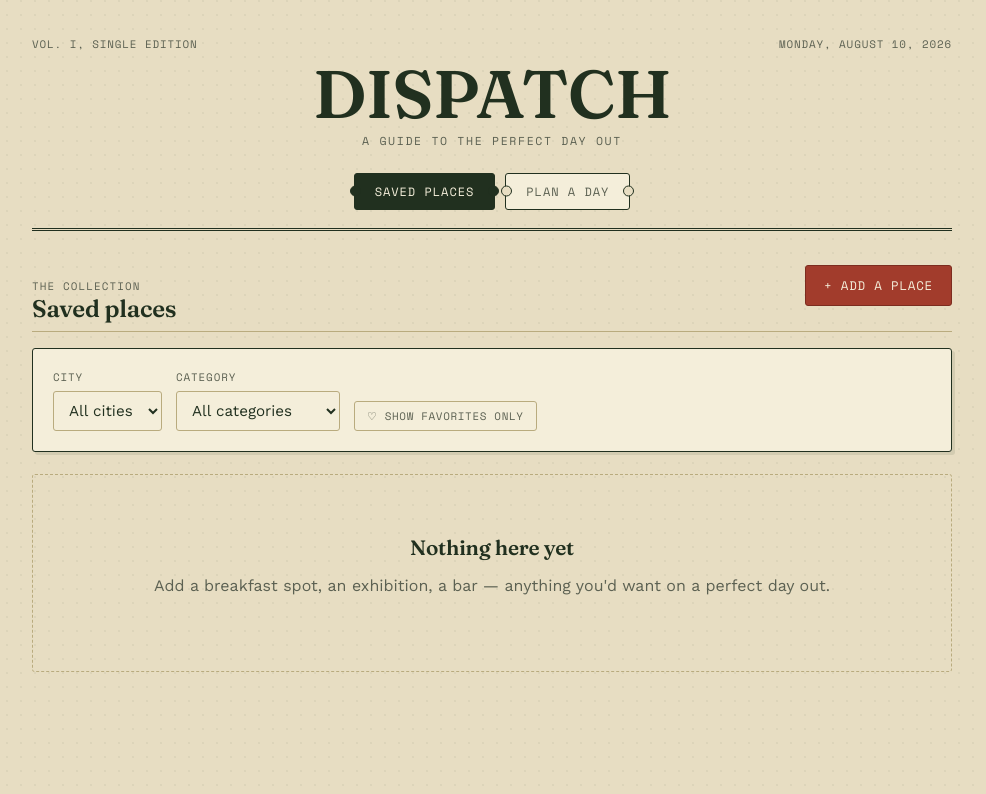
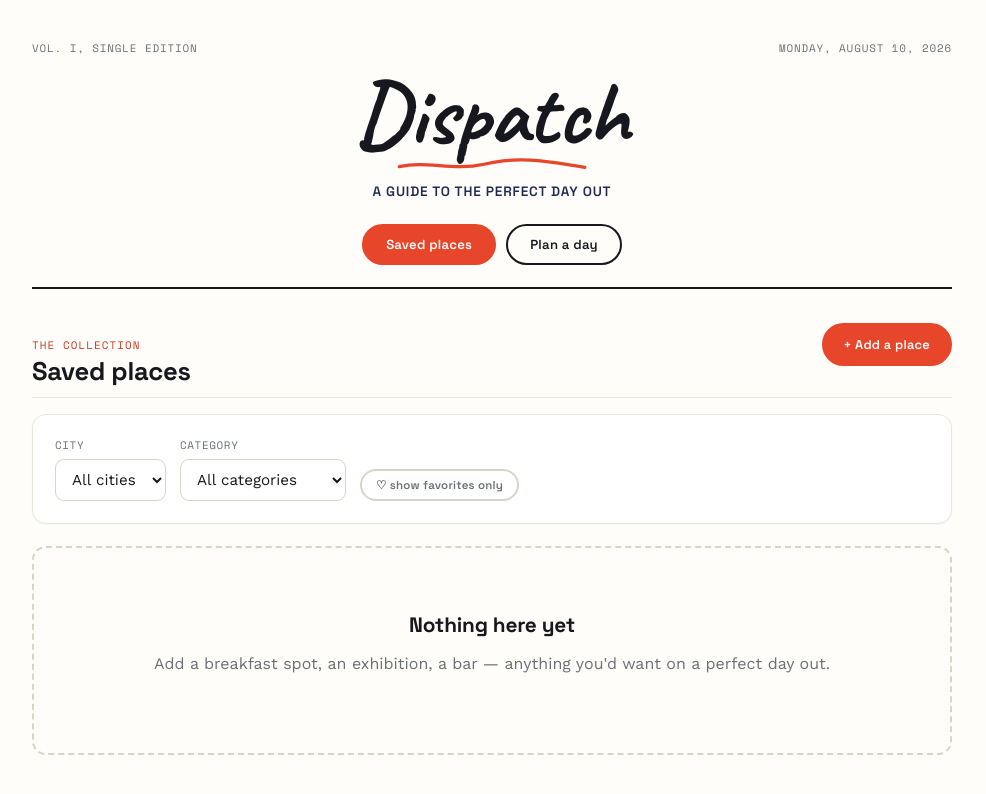
Before and after one commit to isabellaronnanderson-png/date-planner, a React (Vite) app: page / in a window 1280 px wide. Shown: the top 794 px of the page, without its empty margins (148-1134 px from the left). Built offline with nearby package versions, Linux system fonts and the light colour scheme.

Commit message:
Add files via upload

```diff
--- a/index.html
+++ b/index.html
@@ -4,10 +4,11 @@
     <meta charset="UTF-8" />
     <meta name="viewport" content="width=device-width, initial-scale=1.0" />
     <title>Dispatch — a perfect day, planned</title>
+    <link rel="icon" type="image/svg+xml" href="/favicon.svg" />
     <link rel="preconnect" href="https://fonts.googleapis.com" />
     <link rel="preconnect" href="https://fonts.gstatic.com" crossorigin />
     <link
-      href="https://fonts.googleapis.com/css2?family=Fraunces:ital,opsz,wght@0,9..144,400;0,9..144,500;0,9..144,600;0,9..144,700;1,9..144,500&family=Work+Sans:wght@400;500;600&family=Space+Mono:wght@400;700&display=swap"
+      href="https://fonts.googleapis.com/css2?family=Caveat:wght@600;700&family=Space+Grotesk:wght@500;600;700&family=Work+Sans:wght@400;500;600&family=Space+Mono:wght@400;700&display=swap"
       rel="stylesheet"
     />
     <meta name="description" content="Dispatch — plan the perfect day out, one clipping at a time." />
--- a/src/App.jsx
+++ b/src/App.jsx
@@ -2,6 +2,7 @@ import { useEffect, useState } from 'react';
 import SavedPlacesTab from './pages/SavedPlacesTab';
 import PlanTab from './pages/PlanTab';
 import { getPlaces, addPlace, updatePlace, deletePlace, getCities } from './lib/storage';
+import { SquiggleUnderline } from './components/icons';
 
 const today = new Date().toLocaleDateString('en-US', { weekday: 'long', month: 'long', day: 'numeric', year: 'numeric' });
 
@@ -44,7 +45,8 @@ export default function App() {
           <span>Vol. I, single edition</span>
           <span>{today}</span>
         </div>
-        <h1 className="masthead-title">DISPATCH</h1>
+        <h1 className="masthead-title">Dispatch</h1>
+        <SquiggleUnderline className="masthead-doodle" />
         <div className="masthead-tagline">A guide to the perfect day out</div>
 
         <nav className="tab-row">
--- /dev/null
+++ b/src/components/icons.jsx
@@ -0,0 +1,84 @@
+// Small hand-drawn-style line icons, single color, currentColor stroke.
+// Kept loose and a little imperfect on purpose — no perfectly round circles
+// or straight-ruler lines, in keeping with the sketched menu-doodle feel.
+
+const base = {
+  viewBox: '0 0 40 40',
+  fill: 'none',
+  stroke: 'currentColor',
+  strokeWidth: 2.4,
+  strokeLinecap: 'round',
+  strokeLinejoin: 'round'
+};
+
+export function BreakfastIcon(props) {
+  return (
+    <svg {...base} {...props}>
+      <path d="M10 15 h16 l-1 12 a7 7 0 0 1 -7 6 h-1 a7 7 0 0 1 -7 -6 z" />
+      <path d="M26 17 h4 a4 4 0 0 1 0.5 8 h-3.5" />
+      <path d="M14 9 q2 -3 -0.5 -5.5" />
+      <path d="M20 9 q2 -3 -0.5 -5.5" />
+    </svg>
+  );
+}
+
+export function DayActivityIcon(props) {
+  return (
+    <svg {...base} {...props}>
+      <path d="M20 14 a6.5 6 0 1 1 -0.3 0 z" />
+      <path d="M20 4 v4" />
+      <path d="M20 32 v4" />
+      <path d="M8 20 h4" />
+      <path d="M28 20 h4" />
+      <path d="M11 11 l3 3" />
+      <path d="M26 26 l3 3" />
+      <path d="M29 11 l-3 3" />
+      <path d="M14 26 l-3 3" />
+    </svg>
+  );
+}
+
+export function NightActivityIcon(props) {
+  return (
+    <svg {...base} {...props}>
+      <path d="M25 8 a12 12 0 1 0 8 19 a9.5 9.5 0 0 1 -8 -19 z" />
+      <path d="M11 12 l1.3 2.6 L15 16 l-2.7 1.3 L11 20 l-1.3 -2.7 L7 16 l2.7 -1.4 Z" />
+    </svg>
+  );
+}
+
+export function DinnerIcon(props) {
+  return (
+    <svg {...base} {...props}>
+      <path d="M13 6 v11 a3 3 0 0 0 6 0 V6" />
+      <path d="M16 6 v28" />
+      <path d="M27 6 c-2 3 -2 8 0 11 v17" />
+      <path d="M27 6 v9" />
+    </svg>
+  );
+}
+
+export function DrinksIcon(props) {
+  return (
+    <svg {...base} {...props}>
+      <path d="M11 7 h18 l-2.5 12 a5.5 5.5 0 0 1 -5.4 4.5 h-2.2 a5.5 5.5 0 0 1 -5.4 -4.5 z" />
+      <path d="M20 23.5 v9" />
+      <path d="M14 34 h12" />
+      <path d="M13 12 h14" />
+    </svg>
+  );
+}
+
+// A loose hand-drawn underline squiggle, used beneath the wordmark.
+export function SquiggleUnderline(props) {
+  return (
+    <svg viewBox="0 0 240 20" fill="none" {...props}>
+      <path
+        d="M4 12 C 40 4, 70 18, 110 9 S 180 3, 236 13"
+        stroke="currentColor"
+        strokeWidth="4"
+        strokeLinecap="round"
+      />
+    </svg>
+  );
+}
--- a/src/index.css
+++ b/src/index.css
@@ -1,47 +1,41 @@
 /* ============================================================
    DISPATCH — design tokens
-   Editorial travel-zine aesthetic: postcards, ticket stubs,
-   postage-stamp category marks, ink-stamp annotations.
+   Modern travel-book / trendy-menu aesthetic: white background,
+   bold color-blocking, a script wordmark, hand-drawn line icons.
    ============================================================ */
 
 :root {
-  /* paper + ink */
-  --paper: #e7ddc2;         /* masthead / page background — aged linen paper */
-  --paper-light: #f4eeda;   /* card stock — lighter, cleaner */
-  --paper-deep: #dcd0ac;    /* recessed panels, input wells */
-  --ink: #21301f;           /* primary text — deep forest-ink, not pure black */
-  --ink-soft: #5c6152;      /* secondary text */
-  --line: #b9ab7e;          /* rules, dashed perforation, borders */
-  --line-soft: #d3c69a;
+  --bg: #fefdf9;
+  --surface: #ffffff;
+  --surface-sunk: #f6f4ee;
+  --ink: #16181d;
+  --ink-soft: #6b6f76;
+  --line: #e8e5dc;
+  --line-strong: #d8d4c6;
 
-  /* accents — each a "stamp" color, used sparingly and specifically */
-  --red: #a23c2c;           /* postage-stamp red — primary actions, dinner */
-  --red-ink: #7c2c1f;
-  --teal: #3c6e6a;          /* travel-poster teal — day activity, links */
-  --indigo: #2e3a52;        /* deep dusk indigo — night activity */
-  --gold: #b8863a;          /* mustard gold — breakfast, closing-soon stamp */
-  --plum: #6d3f57;          /* drinks */
+  --red: #e8462b;
+  --red-deep: #c63a22;
+  --navy: #1d2b53;
+  --mustard: #f2a93b;
+  --teal: #2e8b74;
+  --plum: #c6538c;
 
-  /* type */
-  --font-display: 'Fraunces', Georgia, serif;
+  --font-script: 'Caveat', cursive;
+  --font-display: 'Space Grotesk', sans-serif;
   --font-body: 'Work Sans', -apple-system, sans-serif;
   --font-mono: 'Space Mono', ui-monospace, monospace;
 
-  --radius: 3px;
+  --radius: 14px;
+  --radius-sm: 9px;
+  --radius-pill: 999px;
 }
 
 * { box-sizing: border-box; }
-
-html, body, #root {
-  height: 100%;
-}
+html, body, #root { height: 100%; }
 
 body {
   margin: 0;
-  background: var(--paper);
-  background-image:
-    radial-gradient(circle at 1px 1px, rgba(33,48,31,0.05) 1px, transparent 0);
-  background-size: 14px 14px;
+  background: var(--bg);
   color: var(--ink);
   font-family: var(--font-body);
   -webkit-font-smoothing: antialiased;
@@ -49,47 +43,32 @@ body {
 
 h1, h2, h3, h4 {
   font-family: var(--font-display);
-  font-weight: 600;
+  font-weight: 700;
   margin: 0;
   letter-spacing: -0.01em;
 }
 
-button {
-  font-family: var(--font-body);
-  cursor: pointer;
-}
-
-input, select, textarea {
-  font-family: var(--font-body);
-  font-size: 0.95rem;
-}
-
-a { color: var(--teal); }
-
-::selection { background: var(--gold); color: var(--paper-light); }
+button { font-family: var(--font-body); cursor: pointer; }
+input, select, textarea { font-family: var(--font-body); font-size: 0.95rem; }
+a { color: var(--red-deep); }
+::selection { background: var(--mustard); color: var(--ink); }
 
 /* ------------------------------------------------------------
    Layout shell
    ------------------------------------------------------------ */
 
-.app-shell {
-  max-width: 960px;
-  margin: 0 auto;
-  padding: 0 20px 80px;
-}
-
-@media (max-width: 640px) {
-  .app-shell { padding: 0 14px 60px; }
-}
+.app-shell { max-width: 960px; margin: 0 auto; padding: 0 20px 80px; }
+@media (max-width: 640px) { .app-shell { padding: 0 14px 60px; } }
 
 /* ------------------------------------------------------------
-   Masthead — newspaper/zine header
+   Masthead
    ------------------------------------------------------------ */
 
 .masthead {
-  padding: 36px 0 18px;
-  border-bottom: 3px double var(--ink);
-  margin-bottom: 22px;
+  padding: 40px 0 22px;
+  border-bottom: 2px solid var(--ink);
+  margin-bottom: 26px;
+  text-align: center;
 }
 
 .masthead-top {
@@ -101,26 +80,36 @@ a { color: var(--teal); }
   letter-spacing: 0.08em;
   text-transform: uppercase;
   color: var(--ink-soft);
-  margin-bottom: 10px;
+  margin-bottom: 18px;
+  text-align: left;
 }
 
 .masthead-title {
-  font-size: clamp(2.6rem, 8vw, 4.2rem);
-  text-align: center;
-  line-height: 0.95;
-  margin: 4px 0 6px;
+  font-family: var(--font-script);
+  font-weight: 700;
+  font-size: clamp(3.4rem, 12vw, 5.6rem);
+  line-height: 0.9;
+  color: var(--ink);
+}
+
+.masthead-doodle {
+  width: 200px;
+  max-width: 60%;
+  height: 16px;
+  color: var(--red);
+  margin: 2px auto 10px;
+  display: block;
 }
 
 .masthead-tagline {
-  text-align: center;
-  font-family: var(--font-mono);
-  font-size: 0.72rem;
-  letter-spacing: 0.14em;
+  font-family: var(--font-display);
+  font-weight: 600;
+  font-size: 0.85rem;
+  letter-spacing: 0.06em;
   text-transform: uppercase;
-  color: var(--ink-soft);
+  color: var(--navy);
 }
 
-/* Tabs styled as ticket stubs */
 .tab-row {
   display: flex;
   gap: 10px;
@@ -130,42 +119,22 @@ a { color: var(--teal); }
 }
 
 .tab-stub {
-  position: relative;
-  font-family: var(--font-mono);
-  font-size: 0.75rem;
-  letter-spacing: 0.08em;
-  text-transform: uppercase;
-  padding: 9px 20px;
-  background: var(--paper-light);
-  border: 1.5px solid var(--ink);
-  border-radius: var(--radius);
-  color: var(--ink-soft);
-  transition: background 0.15s ease, color 0.15s ease, transform 0.1s ease;
+  font-family: var(--font-display);
+  font-weight: 600;
+  font-size: 0.82rem;
+  letter-spacing: 0.02em;
+  padding: 10px 22px;
+  background: transparent;
+  border: 2px solid var(--ink);
+  border-radius: var(--radius-pill);
+  color: var(--ink);
+  transition: background 0.15s ease, color 0.15s ease, transform 0.1s ease, border-color 0.15s ease;
 }
-
-.tab-stub::before, .tab-stub::after {
-  content: '';
-  position: absolute;
-  width: 9px;
-  height: 9px;
-  background: var(--paper);
-  border: 1.5px solid var(--ink);
-  border-radius: 50%;
-  top: 50%;
-  transform: translateY(-50%);
-}
-.tab-stub::before { left: -5px; }
-.tab-stub::after { right: -5px; }
-
 .tab-stub:hover { transform: translateY(-1px); }
-
 .tab-stub.active {
-  background: var(--ink);
-  color: var(--paper-light);
-  border-color: var(--ink);
-}
-.tab-stub.active::before, .tab-stub.active::after {
-  background: var(--ink);
+  background: var(--red);
+  border-color: var(--red);
+  color: #fff;
 }
 
 /* ------------------------------------------------------------
@@ -178,20 +147,18 @@ a { color: var(--teal); }
   justify-content: space-between;
   gap: 12px;
   margin: 34px 0 16px;
+  padding-bottom: 10px;
   border-bottom: 1px solid var(--line);
-  padding-bottom: 8px;
 }
-
-.section-head h2 {
-  font-size: 1.5rem;
-}
-
+.section-head h2 { font-size: 1.6rem; }
 .section-eyebrow {
   font-family: var(--font-mono);
   font-size: 0.68rem;
   letter-spacing: 0.1em;
   text-transform: uppercase;
-  color: var(--ink-soft);
+  color: var(--red-deep);
+  display: block;
+  margin-bottom: 2px;
 }
 
 /* ------------------------------------------------------------
@@ -199,206 +166,74 @@ a { color: var(--teal); }
    ------------------------------------------------------------ */
 
 .btn {
-  font-family: var(--font-mono);
-  font-size: 0.78rem;
-  letter-spacing: 0.06em;
-  text-transform: uppercase;
-  padding: 10px 18px;
-  border: 1.5px solid var(--ink);
+  font-family: var(--font-display);
+  font-weight: 600;
+  font-size: 0.8rem;
+  letter-spacing: 0.02em;
+  padding: 11px 20px;
+  border: 2px solid var(--ink);
   background: transparent;
   color: var(--ink);
-  border-radius: var(--radius);
-  transition: background 0.15s ease, color 0.15s ease;
+  border-radius: var(--radius-pill);
+  transition: background 0.15s ease, color 0.15s ease, transform 0.1s ease;
 }
-.btn:hover { background: var(--ink); color: var(--paper-light); }
+.btn:hover { background: var(--ink); color: #fff; transform: translateY(-1px); }
 
-.btn-primary {
-  background: var(--red);
-  border-color: var(--red-ink);
-  color: var(--paper-light);
-}
-.btn-primary:hover { background: var(--red-ink); }
+.btn-primary { background: var(--red); border-color: var(--red); color: #fff; }
+.btn-primary:hover { background: var(--red-deep); border-color: var(--red-deep); }
 
-.btn-ghost {
-  border-color: var(--line);
-  color: var(--ink-soft);
-}
-.btn-ghost:hover { background: var(--paper-deep); color: var(--ink); }
+.btn-ghost { border-color: var(--line-strong); color: var(--ink-soft); }
+.btn-ghost:hover { background: var(--surface-sunk); color: var(--ink); border-color: var(--line-strong); }
 
-.btn-sm { padding: 6px 12px; font-size: 0.68rem; }
-
+.btn-sm { padding: 7px 14px; font-size: 0.72rem; }
 .btn[disabled] { opacity: 0.4; cursor: not-allowed; }
-.btn[disabled]:hover { background: transparent; color: var(--ink); }
+.btn[disabled]:hover { background: transparent; color: var(--ink); transform: none; }
 
 /* ------------------------------------------------------------
    Form fields
    ------------------------------------------------------------ */
 
 .field { display: flex; flex-direction: column; gap: 6px; }
-
 .field label {
   font-family: var(--font-mono);
   font-size: 0.68rem;
-  letter-spacing: 0.08em;
+  letter-spacing: 0.06em;
   text-transform: uppercase;
   color: var(--ink-soft);
 }
-
 .field input, .field select, .field textarea {
-  padding: 9px 11px;
-  background: var(--paper-light);
-  border: 1.5px solid var(--line);
-  border-radius: var(--radius);
+  padding: 10px 12px;
+  background: var(--surface);
+  border: 1.5px solid var(--line-strong);
+  border-radius: var(--radius-sm);
   color: var(--ink);
 }
 .field input:focus, .field select:focus, .field textarea:focus {
-  outline: 2px solid var(--teal);
-  outline-offset: 1px;
-  border-color: var(--teal);
+  outline: none;
+  border-color: var(--red);
+  box-shadow: 0 0 0 3px rgba(232, 70, 43, 0.12);
 }
-
-.field-row {
-  display: grid;
-  grid-template-columns: 1fr 1fr;
-  gap: 14px;
-}
-@media (max-width: 520px) {
-  .field-row { grid-template-columns: 1fr; }
-}
+.field-row { display: grid; grid-template-columns: 1fr 1fr; gap: 14px; }
+@media (max-width: 520px) { .field-row { grid-template-columns: 1fr; } }
 
 /* ------------------------------------------------------------
-   Category stamps
+   Category pill (with hand-drawn icon)
    ------------------------------------------------------------ */
 
-.stamp {
+.cat-pill {
   display: inline-flex;
   align-items: center;
-  gap: 5px;
-  font-family: var(--font-mono);
-  font-size: 0.62rem;
-  letter-spacing: 0.08em;
-  text-transform: uppercase;
-  padding: 3px 8px 3px 6px;
-  border-radius: 2px;
-  color: var(--paper-light);
-  white-space: nowrap;
+  gap: 6px;
+  font-family: var(--font-display);
+  font-weight: 600;
+  font-size: 0.74rem;
+  letter-spacing: 0.01em;
+  padding: 5px 12px 5px 8px;
+  border-radius: var(--radius-pill);
+  color: var(--pill-color);
+  background: color-mix(in srgb, var(--pill-color) 14%, white);
 }
-
-.stamp-breakfast { background: var(--gold); }
-.stamp-activity-day { background: var(--teal); }
-.stamp-activity-night { background: var(--indigo); }
-.stamp-dinner { background: var(--red); }
-.stamp-drinks { background: var(--plum); }
-
-/* ------------------------------------------------------------
-   Place card — the ticket stub / postcard signature element
-   ------------------------------------------------------------ */
-
-.ticket-grid {
-  display: grid;
-  grid-template-columns: repeat(auto-fill, minmax(260px, 1fr));
-  gap: 22px;
-}
-
-.ticket {
-  position: relative;
-  background: var(--paper-light);
-  border: 1.5px solid var(--ink);
-  border-radius: var(--radius);
-  padding: 16px 16px 14px;
-  box-shadow: 3px 3px 0 rgba(33, 48, 31, 0.12);
-  transition: transform 0.15s ease, box-shadow 0.15s ease;
-}
-
-.ticket:hover {
-  transform: translateY(-2px);
-  box-shadow: 4px 5px 0 rgba(33, 48, 31, 0.16);
-}
-
-/* perforation between the "stub" header and body */
-.ticket-perf {
-  position: relative;
-  height: 1px;
-  margin: 12px -16px 12px;
-  border-top: 1.5px dashed var(--line);
-}
-.ticket-perf::before, .ticket-perf::after {
-  content: '';
-  position: absolute;
-  width: 12px;
-  height: 12px;
-  background: var(--paper);
-  border: 1.5px solid var(--ink);
-  border-radius: 50%;
-  top: 50%;
-  transform: translateY(-50%);
-}
-.ticket-perf::before { left: -6px; }
-.ticket-perf::after { right: -6px; }
-
-.ticket-top {
-  display: flex;
-  justify-content: space-between;
-  align-items: flex-start;
-  gap: 8px;
-}
-
-.ticket-name {
-  font-size: 1.15rem;
-  line-height: 1.15;
-}
-
-.ticket-meta {
-  font-family: var(--font-mono);
-  font-size: 0.72rem;
-  color: var(--ink-soft);
-  display: flex;
-  flex-wrap: wrap;
-  gap: 4px 10px;
-  margin-top: 8px;
-}
-
-.ticket-notes {
-  font-size: 0.86rem;
-  color: var(--ink-soft);
-  margin-top: 8px;
-  line-height: 1.4;
-}
-
-.ticket-actions {
-  display: flex;
-  gap: 8px;
-  margin-top: 14px;
-  flex-wrap: wrap;
-}
-
-.ticket-fav-btn {
-  background: none;
-  border: none;
-  font-size: 1.1rem;
-  line-height: 1;
-  padding: 2px;
-  color: var(--line);
-}
-.ticket-fav-btn.active { color: var(--red); }
-
-/* closing-soon ink stamp */
-.stamp-closing {
-  position: absolute;
-  top: 10px;
-  right: -6px;
-  font-family: var(--font-mono);
-  font-size: 0.6rem;
-  letter-spacing: 0.06em;
-  text-transform: uppercase;
-  color: var(--red);
-  border: 2px solid var(--red);
-  border-radius: 3px;
-  padding: 3px 6px;
-  transform: rotate(8deg);
-  opacity: 0.85;
-  background: rgba(244, 238, 218, 0.85);
-}
+.cat-pill-icon { width: 16px; height: 16px; flex-shrink: 0; }
 
 /* ------------------------------------------------------------
    Empty state
@@ -406,123 +241,160 @@ a { color: var(--teal); }
 
 .empty-state {
   text-align: center;
-  padding: 60px 20px;
+  padding: 64px 20px;
   color: var(--ink-soft);
-  border: 1.5px dashed var(--line);
+  border: 2px dashed var(--line-strong);
   border-radius: var(--radius);
 }
-.empty-state h3 {
-  font-size: 1.3rem;
-  color: var(--ink);
-  margin-bottom: 8px;
+.empty-state h3 { font-size: 1.3rem; color: var(--ink); margin-bottom: 8px; }
+
+/* ------------------------------------------------------------
+   Place cards
+   ------------------------------------------------------------ */
+
+.ticket-grid {
+  display: grid;
+  grid-template-columns: repeat(auto-fill, minmax(260px, 1fr));
+  gap: 20px;
+}
+
+.place-card {
+  position: relative;
+  background: var(--surface);
+  border: 1px solid var(--line);
+  border-left: 5px solid var(--accent, var(--ink));
+  border-radius: var(--radius);
+  padding: 18px 18px 16px;
+  box-shadow: 0 1px 2px rgba(22, 24, 29, 0.04);
+  transition: transform 0.15s ease, box-shadow 0.15s ease;
+}
+.place-card:hover {
+  transform: translateY(-3px);
+  box-shadow: 0 10px 24px rgba(22, 24, 29, 0.08);
+}
+
+.place-card-top {
+  display: flex;
+  justify-content: space-between;
+  align-items: flex-start;
+  gap: 8px;
+  margin-bottom: 12px;
+}
+.place-name { font-family: var(--font-display); font-weight: 700; font-size: 1.1rem; line-height: 1.2; }
+.place-meta {
+  font-family: var(--font-mono);
+  font-size: 0.72rem;
+  color: var(--ink-soft);
+  display: flex;
+  flex-wrap: wrap;
+  gap: 4px 8px;
+  margin-top: 6px;
+}
+.place-notes { font-size: 0.86rem; color: var(--ink-soft); margin-top: 10px; line-height: 1.45; }
+.place-actions { display: flex; gap: 8px; margin-top: 14px; flex-wrap: wrap; }
+
+.fav-btn { background: none; border: none; font-size: 1.25rem; line-height: 1; padding: 2px; color: var(--line-strong); }
+.fav-btn.active { color: var(--red); }
+
+.closing-pill {
+  position: absolute;
+  top: -10px;
+  right: 14px;
+  font-family: var(--font-display);
+  font-weight: 700;
+  font-size: 0.62rem;
+  letter-spacing: 0.03em;
+  text-transform: uppercase;
+  color: #fff;
+  background: var(--red);
+  border-radius: var(--radius-pill);
+  padding: 4px 10px;
+  box-shadow: 0 2px 6px rgba(232, 70, 43, 0.35);
 }
 
 /* ------------------------------------------------------------
-   Plan generator panel
+   Panel / generator controls
    ------------------------------------------------------------ */
 
 .panel {
-  background: var(--paper-light);
-  border: 1.5px solid var(--ink);
+  background: var(--surface);
+  border: 1px solid var(--line);
   border-radius: var(--radius);
-  padding: 20px;
-  box-shadow: 3px 3px 0 rgba(33, 48, 31, 0.1);
+  padding: 22px;
+  box-shadow: 0 1px 2px rgba(22, 24, 29, 0.04);
 }
 
 .toggle-pair {
   display: inline-flex;
-  border: 1.5px solid var(--ink);
-  border-radius: var(--radius);
-  overflow: hidden;
+  background: var(--surface-sunk);
+  border-radius: var(--radius-pill);
+  padding: 3px;
+  gap: 2px;
 }
 .toggle-pair button {
   border: none;
-  background: var(--paper-light);
+  background: transparent;
   color: var(--ink-soft);
-  font-family: var(--font-mono);
-  font-size: 0.75rem;
-  letter-spacing: 0.06em;
-  text-transform: uppercase;
-  padding: 9px 18px;
+  font-family: var(--font-display);
+  font-weight: 600;
+  font-size: 0.76rem;
+  border-radius: var(--radius-pill);
+  padding: 8px 16px;
+  transition: background 0.15s ease, color 0.15s ease;
 }
-.toggle-pair button.active {
-  background: var(--ink);
-  color: var(--paper-light);
-}
-.toggle-pair button + button { border-left: 1.5px solid var(--ink); }
+.toggle-pair button.active { background: var(--navy); color: #fff; }
 
 /* ------------------------------------------------------------
-   Generated itinerary — the "issue" layout
+   Generated itinerary
    ------------------------------------------------------------ */
 
 .itinerary {
   margin-top: 26px;
-  border: 1.5px solid var(--ink);
+  border: 1px solid var(--line);
   border-radius: var(--radius);
-  background: var(--paper-light);
+  background: var(--surface);
   overflow: hidden;
+  box-shadow: 0 4px 16px rgba(22, 24, 29, 0.06);
 }
 
 .itinerary-head {
-  background: var(--ink);
-  color: var(--paper-light);
-  padding: 14px 20px;
+  background: var(--navy);
+  color: #fff;
+  padding: 16px 22px;
   display: flex;
   justify-content: space-between;
   align-items: center;
   flex-wrap: wrap;
   gap: 8px;
 }
-
-.itinerary-head h3 {
-  font-size: 1.2rem;
-  color: var(--paper-light);
-}
-
+.itinerary-head h3 { font-size: 1.25rem; color: #fff; }
 .itinerary-head .meta {
   font-family: var(--font-mono);
   font-size: 0.7rem;
-  letter-spacing: 0.06em;
+  letter-spacing: 0.05em;
   text-transform: uppercase;
   opacity: 0.75;
 }
 
-.itinerary-stops {
-  padding: 4px 0;
-}
-
-.stop-row {
-  display: flex;
-  gap: 16px;
-  padding: 16px 20px;
-  align-items: flex-start;
-}
-.stop-row + .stop-row {
-  border-top: 1.5px dashed var(--line);
-}
-
+.itinerary-stops { padding: 4px 0; }
+.stop-row { display: flex; gap: 16px; padding: 16px 22px; align-items: flex-start; }
+.stop-row + .stop-row { border-top: 1px solid var(--line); }
 .stop-slot {
   font-family: var(--font-mono);
   font-size: 0.68rem;
-  letter-spacing: 0.08em;
+  letter-spacing: 0.06em;
   text-transform: uppercase;
-  color: var(--ink-soft);
+  color: var(--red-deep);
   width: 78px;
   flex-shrink: 0;
-  padding-top: 2px;
+  padding-top: 3px;
 }
-
 .stop-body { flex: 1; }
-.stop-name { font-family: var(--font-display); font-size: 1.05rem; font-weight: 600; }
-.stop-meta {
-  font-family: var(--font-mono);
-  font-size: 0.72rem;
-  color: var(--ink-soft);
-  margin-top: 4px;
-}
+.stop-name { font-family: var(--font-display); font-size: 1.05rem; font-weight: 700; }
+.stop-meta { font-family: var(--font-mono); font-size: 0.72rem; color: var(--ink-soft); margin-top: 4px; }
 
 .itinerary-foot {
-  padding: 12px 20px 18px;
+  padding: 12px 22px 18px;
   display: flex;
   justify-content: space-between;
   align-items: center;
@@ -535,8 +407,8 @@ a { color: var(--teal); }
 
 .no-plan-note {
   margin-top: 20px;
-  padding: 16px 18px;
-  border: 1.5px dashed var(--line);
+  padding: 18px 20px;
+  border: 2px dashed var(--line-strong);
   border-radius: var(--radius);
   color: var(--ink-soft);
   font-size: 0.9rem;
@@ -549,7 +421,7 @@ a { color: var(--teal); }
 .modal-backdrop {
   position: fixed;
   inset: 0;
-  background: rgba(33, 48, 31, 0.45);
+  background: rgba(22, 24, 29, 0.45);
   display: flex;
   align-items: flex-start;
   justify-content: center;
@@ -559,30 +431,17 @@ a { color: var(--teal); }
 }
 
 .modal {
-  background: var(--paper-light);
-  border: 1.5px solid var(--ink);
+  background: var(--surface);
+  border: 1px solid var(--line);
   border-radius: var(--radius);
-  padding: 24px;
+  padding: 26px;
   width: 100%;
   max-width: 520px;
-  box-shadow: 6px 6px 0 rgba(33, 48, 31, 0.18);
+  box-shadow: 0 20px 48px rgba(22, 24, 29, 0.2);
 }
 
-.modal-head {
-  display: flex;
-  justify-content: space-between;
-  align-items: center;
-  margin-bottom: 16px;
-}
-
-.close-x {
-  background: none;
-  border: none;
-  font-size: 1.3rem;
-  color: var(--ink-soft);
-  line-height: 1;
-}
-
+.modal-head { display: flex; justify-content: space-between; align-items: center; margin-bottom: 16px; }
+.close-x { background: none; border: none; font-size: 1.4rem; color: var(--ink-soft); line-height: 1; }
 .stack { display: flex; flex-direction: column; gap: 14px; }
 
 .autocomplete-wrap { position: relative; }
@@ -591,23 +450,17 @@ a { color: var(--teal); }
   top: calc(100% + 4px);
   left: 0;
   right: 0;
-  background: var(--paper-light);
-  border: 1.5px solid var(--ink);
-  border-radius: var(--radius);
+  background: var(--surface);
+  border: 1px solid var(--line);
+  border-radius: var(--radius-sm);
   max-height: 220px;
   overflow-y: auto;
   z-index: 10;
-  box-shadow: 3px 4px 0 rgba(33, 48, 31, 0.14);
+  box-shadow: 0 8px 20px rgba(22, 24, 29, 0.12);
 }
-.autocomplete-item {
-  padding: 9px 11px;
-  font-size: 0.88rem;
-  border-bottom: 1px solid var(--line-soft);
-}
+.autocomplete-item { padding: 10px 12px; font-size: 0.88rem; border-bottom: 1px solid var(--line); }
 .autocomplete-item:last-child { border-bottom: none; }
-.autocomplete-item:hover { background: var(--paper-deep); }
+.autocomplete-item:hover { background: var(--surface-sunk); }
 
-.hint {
-  font-size: 0.76rem;
-  color: var(--ink-soft);
-}
+.hint { font-size: 0.76rem; color: var(--ink-soft); }
+.ticket-actions { display: flex; gap: 8px; margin-top: 4px; flex-wrap: wrap; }
```
Also changed, not shown: src/components/CategoryStamp.jsx (+7 -1 lines), src/components/PlaceCard.jsx (+12 -16 lines), src/lib/categories.js (+8 -6 lines), public/favicon.svg (added).
